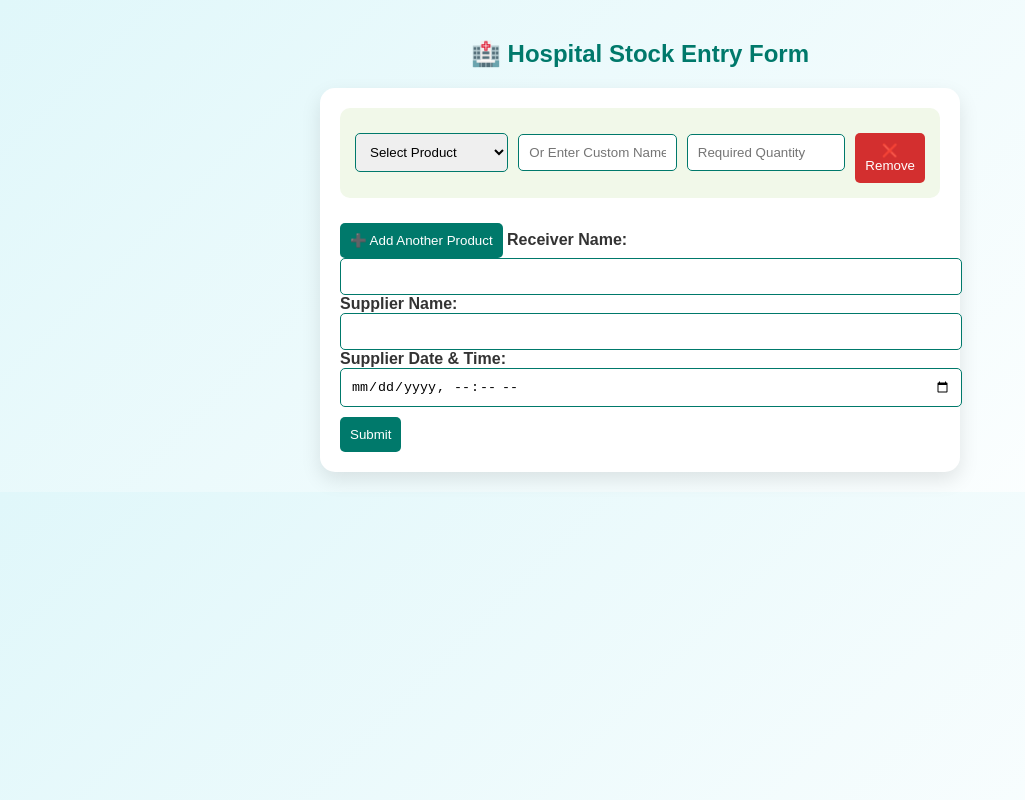
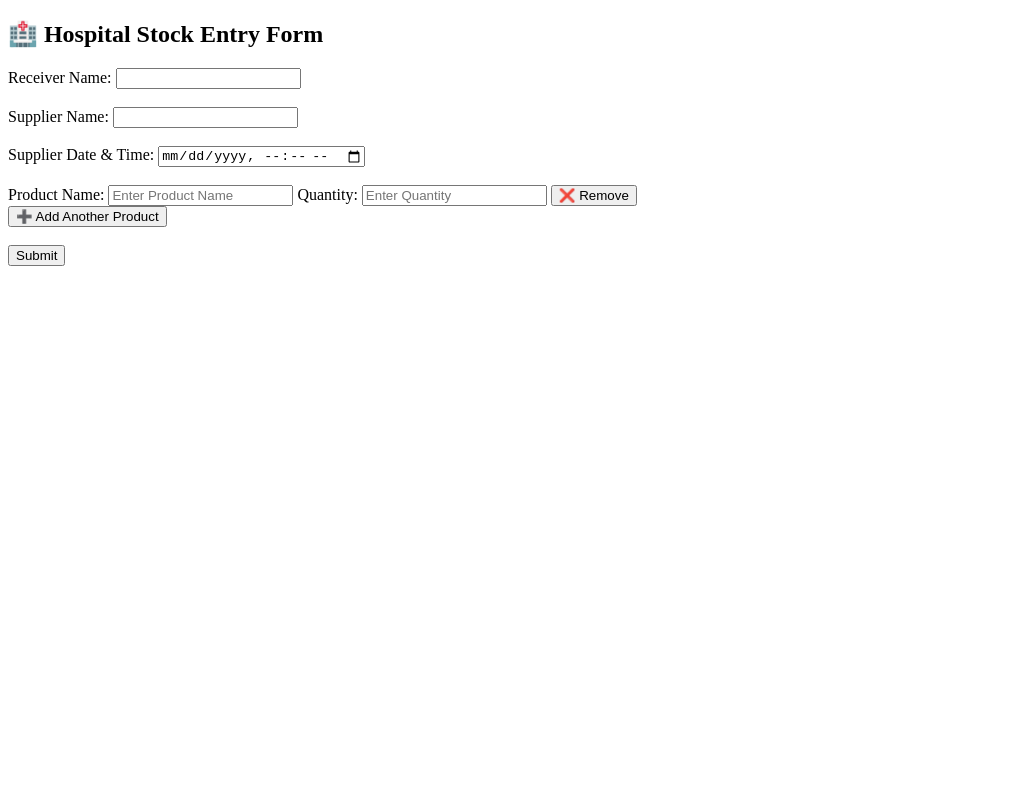
Before and after one commit to Ashu9089/hospital-stock-form, a plain HTML site: page index.html in a window 1280 px wide. Shown: the whole page, without its empty margins (0-1025 px from the left). Drawn offline with Linux system fonts and the light colour scheme.

Commit message:
Update index.html

```diff
--- a/index.html
+++ b/index.html
@@ -2,145 +2,93 @@
 <html lang="en">
 <head>
     <meta charset="UTF-8">
-    <meta name="viewport" content="width=device-width, initial-scale=1.0">
     <title>🏥 Hospital Stock Entry Form</title>
-    <style>
-        body {
-            font-family: 'Poppins', sans-serif;
-            background: linear-gradient(135deg, #e0f7fa, #ffffff);
-            margin: 0;
-            padding: 20px;
-            color: #333;
-        }
-        h2 {
-            text-align: center;
-            color: #00796b;
-            margin-bottom: 20px;
-        }
-        form {
-            background: #ffffff;
-            padding: 20px;
-            border-radius: 15px;
-            box-shadow: 0 8px 20px rgba(0, 0, 0, 0.1);
-            max-width: 600px;
-            margin: auto;
-        }
-        .stockItem {
-            background: #f1f8e9;
-            padding: 15px;
-            border-radius: 10px;
-            margin-bottom: 15px;
-            display: flex;
-            gap: 10px;
-            align-items: center;
-        }
-        select, input {
-            padding: 10px;
-            border: 1px solid #00796b;
-            border-radius: 5px;
-            width: 100%;
-        }
-        .remove-btn, .add-btn, .submit-btn {
-            background: #00796b;
-            color: white;
-            padding: 10px;
-            border: none;
-            border-radius: 5px;
-            cursor: pointer;
-            margin-top: 10px;
-        }
-        .remove-btn {
-            background: #d32f2f;
-        }
-        .remove-btn:hover, .add-btn:hover, .submit-btn:hover {
-            opacity: 0.9;
-        }
-        label {
-            font-weight: bold;
-        }
-    </style>
 </head>
 <body>
-
     <h2>🏥 Hospital Stock Entry Form</h2>
     <form id="stockForm">
-        <div id="stockContainer">
-            <div class="stockItem">
-                <select name="Product Name" required>
-                    <option value="">Select Product</option>
-                    <option value="Role">Role</option>
-                    <option value="Marcopol">Marcopol</option>
-                    <option value="Cortton">Cortton</option>
-                    <option value="Register">Register</option>
-                    <option value="High Risk Consent">High Risk Consent</option>
-                </select>
-                <input type="text" name="Custom Product Name" placeholder="Or Enter Custom Name">
-                <input type="number" name="Quantity" placeholder="Required Quantity" required>
-                <button type="button" class="remove-btn" onclick="removeStock(this)">❌ Remove</button>
+        <label for="receiverName">Receiver Name:</label>
+        <input type="text" id="receiverName" name="receiverName" required><br><br>
+
+        <label for="supplierName">Supplier Name:</label>
+        <input type="text" id="supplierName" name="supplierName" required><br><br>
+
+        <label for="supplierDateTime">Supplier Date & Time:</label>
+        <input type="datetime-local" id="supplierDateTime" name="supplierDateTime" required><br><br>
+
+        <div id="productsContainer">
+            <div class="productItem">
+                <label>Product Name:</label>
+                <input type="text" name="productName" placeholder="Enter Product Name" required>
+
+                <label>Quantity:</label>
+                <input type="number" name="quantity" placeholder="Enter Quantity" required>
+
+                <button type="button" onclick="removeProduct(this)">❌ Remove</button>
             </div>
         </div>
 
-        <button type="button" class="add-btn" onclick="addStock()">➕ Add Another Product</button>
+        <button type="button" onclick="addProduct()">➕ Add Another Product</button><br><br>
 
-        <label for="receiverName">Receiver Name:</label>
-        <input type="text" id="receiverName" name="Receiver Name" required>
-
-        <label for="supplierName">Supplier Name:</label>
-        <input type="text" id="supplierName" name="Supplier Name" required>
-
-        <label for="supplierDateTime">Supplier Date & Time:</label>
-        <input type="datetime-local" id="supplierDateTime" name="Supplier Date & Time" required>
-
-        <button type="submit" class="submit-btn">Submit</button>
+        <button type="submit">Submit</button>
     </form>
 
     <script>
         const scriptURL = 'https://script.google.com/macros/s/AKfycbxDR6cM2Mey4AXIQKwL4fXNfG7t3K1Qj8HX2EMtDVEY9BK-YM3DY8dFvYRBGHRNY-xH/exec';
         const form = document.getElementById('stockForm');
 
-        function addStock() {
-            const stockContainer = document.getElementById("stockContainer");
-            const stockItemCount = stockContainer.children.length + 1;
-
-            const stockItem = document.createElement("div");
-            stockItem.classList.add("stockItem");
-            stockItem.innerHTML = `
-                <select name="Product Name" required>
-                    <option value="">Select Product</option>
-                    <option value="Role">Role</option>
-                    <option value="Marcopol">Marcopol</option>
-                    <option value="Cortton">Cortton</option>
-                    <option value="Register">Register</option>
-                    <option value="High Risk Consent">High Risk Consent</option>
-                </select>
-                <input type="text" name="Custom Product Name" placeholder="Or Enter Custom Name">
-                <input type="number" name="Quantity" placeholder="Required Quantity" required>
-                <button type="button" class="remove-btn" onclick="removeStock(this)">❌ Remove</button>
+        function addProduct() {
+            const container = document.getElementById('productsContainer');
+            const productItem = document.createElement('div');
+            productItem.classList.add('productItem');
+            productItem.innerHTML = `
+                <label>Product Name:</label>
+                <input type="text" name="productName" placeholder="Enter Product Name" required>
+                <label>Quantity:</label>
+                <input type="number" name="quantity" placeholder="Enter Quantity" required>
+                <button type="button" onclick="removeProduct(this)">❌ Remove</button>
             `;
-            stockContainer.appendChild(stockItem);
+            container.appendChild(productItem);
         }
 
-        function removeStock(button) {
-            const stockContainer = document.getElementById("stockContainer");
-            const stockItem = button.parentElement;
-            stockContainer.removeChild(stockItem);
+        function removeProduct(button) {
+            button.parentElement.remove();
         }
 
         form.addEventListener('submit', function(event) {
             event.preventDefault();
-            const formData = new FormData(form);
+
+            const receiverName = document.getElementById('receiverName').value;
+            const supplierName = document.getElementById('supplierName').value;
+            const supplierDateTime = document.getElementById('supplierDateTime').value;
+
+            const products = Array.from(document.querySelectorAll('.productItem')).map(item => ({
+                productName: item.querySelector('input[name="productName"]').value,
+                quantity: item.querySelector('input[name="quantity"]').value
+            }));
+
+            const data = {
+                receiverName,
+                supplierName,
+                supplierDateTime,
+                products
+            };
 
             fetch(scriptURL, {
                 method: 'POST',
-                body: formData
+                headers: {
+                    'Content-Type': 'application/json'
+                },
+                body: JSON.stringify(data)
             })
             .then(response => response.json())
             .then(result => {
-                if (result.result === "success") {
-                    alert("✅ Data submitted successfully!");
+                if (result.result === 'success') {
+                    alert('✅ Data submitted successfully!');
                     form.reset();
+                    document.getElementById('productsContainer').innerHTML = '';
                 } else {
-                    alert("❌ Submission failed!");
+                    alert('❌ Submission failed!');
                 }
             })
             .catch(error => {
```
